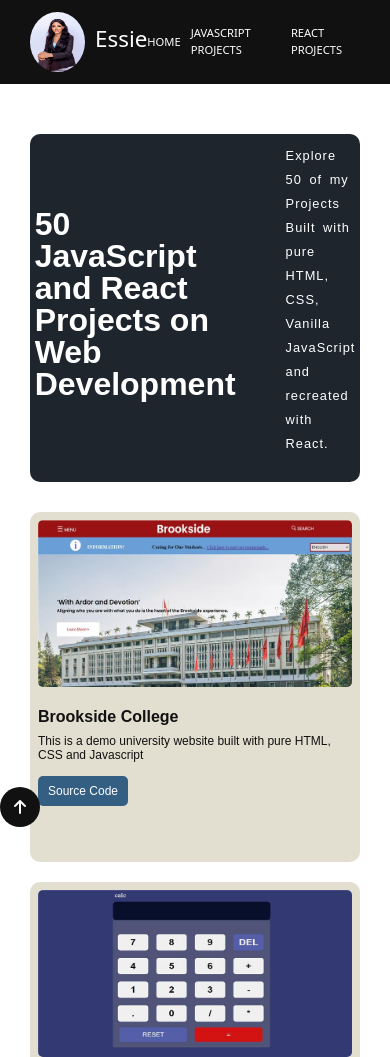
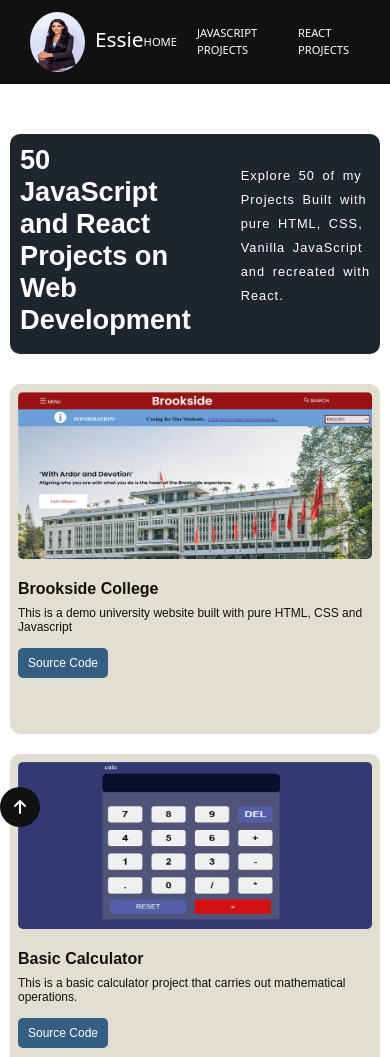
Before and after one commit to Essietasha/Portfolio-Essietasha, a plain HTML site: page projects.html in a window 390 px wide. Shown: the top 1057 px of the page. Drawn offline with nearby package versions, Linux system fonts and the light colour scheme.

Commit message:
Update projects.css

```diff
--- a/assets/css/projects.css
+++ b/assets/css/projects.css
@@ -165,7 +165,79 @@
     }
 }
 
-@media (max-width: 600px ){
+@media (max-width:430px) {
+    .page{
+        padding: 50px 10px;
+    }
+
+    .navFlex.links{
+        gap: 20px;
+    }
+
+    #navDivEl a{
+        font-size: 10px;
+    }
+
+    .navFlex a{
+        font-size: 0.7rem;
+    }
+
+    #nametag{
+        font-size: 1.3rem;
+    }
+
+    .jsProjectsGrid{
+        display: block;
+    }
+
+    .reactProjectsGrid{
+        display: block;
+    }
+
+    .explore{
+        padding: 10px ;
+    }
+
+    .explore h1{
+        font-size: 1.7rem;
+        line-height: 2rem;
+    }
+
+    .explore p{
+        font-size: 0.8rem;
+        line-height: 1.5rem;
+        letter-spacing: 1px;
+        word-spacing: 3px;
+    }
+
+    .eachJsProject{
+        height: 350px;
+        padding: 0.5rem;
+        margin-top: 20px;
+    }
+
+    .eachJsProject h2{
+        font-size: 1rem;
+        font-weight: bold;
+        margin-top: 20px;
+    }
+
+    .eachJsProject p{
+        line-height: normal;
+        font-size: 12px;
+    }
+
+    .reactProjects{
+        margin: 30px 0px;
+    }
+
+    .eachReactProject{
+        height: 350px;
+        margin-top: 20px;
+    }
+}
+
+@media (min-width: 430px) and (max-width: 600px) {
     .page{
         padding: 50px 30px;
     }
@@ -227,10 +299,9 @@
         height: 350px;
         margin-top: 20px;
     }
-
 }
 
-@media (min-width: 601px ) and (max-width: 768px){
+@media (min-width: 600px) and (max-width: 768px){
     .page{
         padding: 50px 30px;
     }
```
